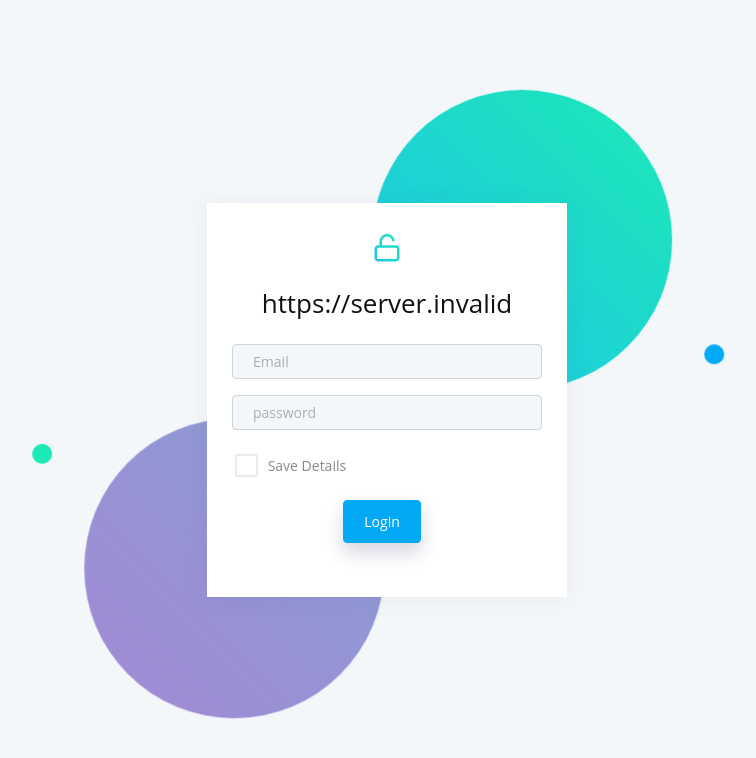
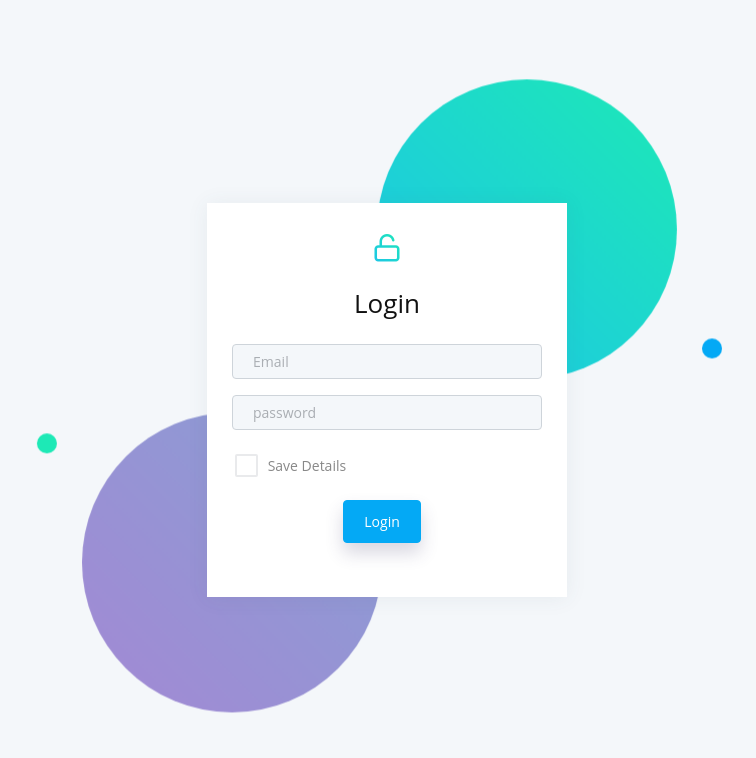
Before and after one commit to aadithyan/common_place_frontend, a React (Create React App) app: page / in a window 1280 px wide. Shown: the top 758 px of the page, without its empty margins (253-1009 px from the left). Built offline with nearby package versions, Linux system fonts and the light colour scheme; no server answers.

Commit message:
Adding local, staging and production environments

```diff
--- a/src/Containers/Login.js
+++ b/src/Containers/Login.js
@@ -15,7 +15,7 @@
             <div className="mb-4">
               <i className="feather icon-unlock auth-icon"></i>
             </div>
-            <h3 className="mb-4">{ process.env.REACT_APP_BASE_URL }</h3>
+            <h3 className="mb-4">Login</h3>
             <div className="input-group mb-3">
               <input type="email" className="form-control" placeholder="Email" />
             </div>
```
